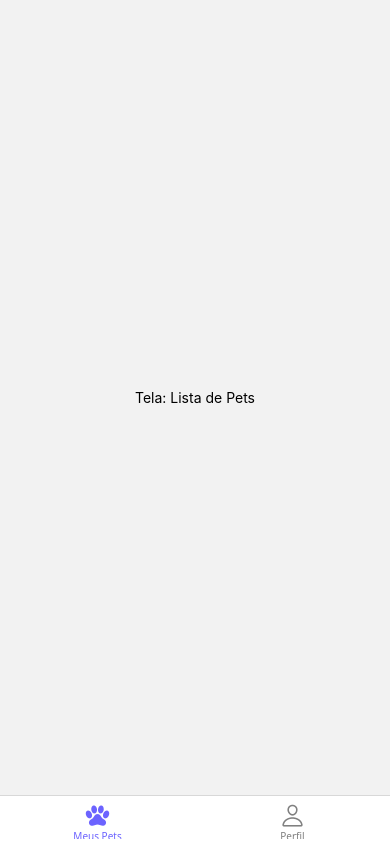
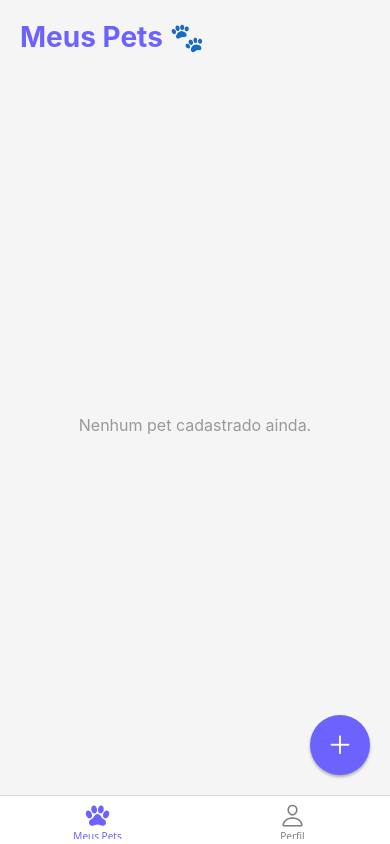
Before and after one commit to Wanderson-A-Timoteo/pet-care, a React Native app: screen / in a window 390 px wide. Built offline with nearby package versions, Linux system fonts and the light colour scheme.

Commit message:
feat: Adiciona botão FAB na ListaPets para navegar ao Cadastro

```diff
--- a/src/telas/ListaPets.js
+++ b/src/telas/ListaPets.js
@@ -1,11 +1,34 @@
 import React from 'react';
-import { View, Text, StyleSheet } from 'react-native';
+import { View, Text, StyleSheet, TouchableOpacity } from 'react-native';
 import { SafeAreaView } from 'react-native-safe-area-context';
+import { Ionicons } from '@expo/vector-icons';
 
-export default function ListaPets() {
+const cores = {
+  primaria: '#6C63FF',
+  branco: '#FFF',
+  fundo: '#F5F5F5'
+};
+
+export default function ListaPets({ navigation }) {
   return (
     <SafeAreaView style={estilos.container}>
-      <Text>Tela: Lista de Pets</Text>
+
+      <View style={estilos.conteudo}>
+        <Text style={estilos.titulo}>Meus Pets 🐾</Text>
+
+        <View style={estilos.vazioContainer}>
+          <Text style={estilos.vazioTexto}>Nenhum pet cadastrado ainda.</Text>
+        </View>
+      </View>
+
+      {/* Botão Flutuante (FAB) para Cadastrar */}
+      <TouchableOpacity
+        style={estilos.botaoAdicionar}
+        onPress={() => navigation.navigate('CadastroPet')}
+      >
+        <Ionicons name="add" size={30} color={cores.branco} />
+      </TouchableOpacity>
+
     </SafeAreaView>
   );
 }
@@ -13,7 +36,41 @@ export default function ListaPets() {
 const estilos = StyleSheet.create({
   container: {
     flex: 1,
+    backgroundColor: cores.fundo,
+  },
+  conteudo: {
+    flex: 1,
+    padding: 20,
+  },
+  titulo: {
+    fontSize: 28,
+    fontWeight: 'bold',
+    color: cores.primaria,
+    marginBottom: 20,
+  },
+  vazioContainer: {
+    flex: 1,
     justifyContent: 'center',
     alignItems: 'center',
   },
+  vazioTexto: {
+    color: '#999',
+    fontSize: 16,
+  },
+  botaoAdicionar: {
+    position: 'absolute',
+    bottom: 20,
+    right: 20,
+    backgroundColor: cores.primaria,
+    width: 60,
+    height: 60,
+    borderRadius: 30,
+    justifyContent: 'center',
+    alignItems: 'center',
+    elevation: 5,
+    shadowColor: '#000',
+    shadowOffset: { width: 0, height: 2 },
+    shadowOpacity: 0.3,
+    shadowRadius: 3,
+  },
 });
```
